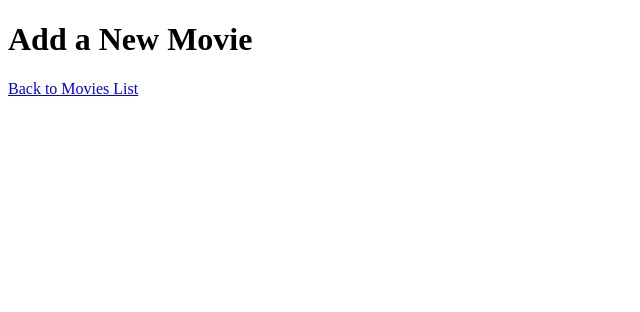
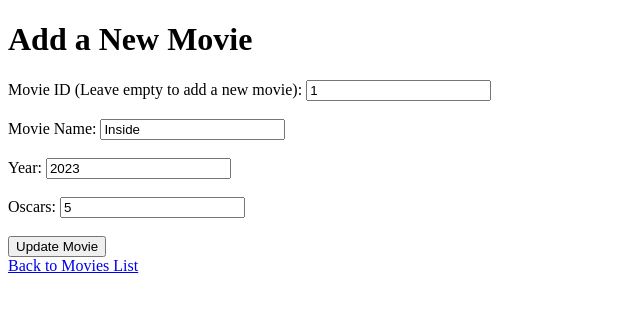
Before and after one commit to oceaanman/DDWT24, a Flask app: template assignment1_files/assignment1_files/templates/add_movie.html in a window 1280 px wide. Shown: the top 312 px of the page, without its empty margins (0-640 px from the left). Run offline with Flask 3, Linux system fonts and the light colour scheme; the template is opened without the code that fills it: values that come from a table or form of the project are taken from there, others are empty.

Commit message:
edited add_movie.html edited flask_application_assignment.py
now movies can be addes or changed

```diff
--- a/assignment1_files/assignment1_files/flask_application_assignment.py
+++ b/assignment1_files/assignment1_files/flask_application_assignment.py
@@ -37,33 +37,40 @@ def index():
 def add_movie():
     movie = None
 
-    if request.method ==  [...]:
-        movie_id = [...]
+    if request.method ==  'POST':
+        movie_id = request.form.get('id')
 
-        ## Handle updates here:
+        # If an id is provided, check if the movie exists and update it
         if movie_id:
-            # Fetch the movie by ID if it exists
-            [...]
+            movie = Movie.query.get(movie_id)
             if movie:
-                # get values for existing movie from HTML
-                [...]
-
+                # Update movie fields with the form data
+                movie.name = request.form.get('name')
+                movie.year = request.form.get('year')
+                movie.oscars = request.form.get('oscars')
             else:
                 return "Movie not found.", 404
         else:
             # Add new movie if no ID is provided
+            movie_name = request.form.get('name')
+            movie_year = request.form.get('year')
+            movie_oscars = request.form.get('oscars')
+
             movie = Movie(
-                [...]
+                name=movie_name,
+                year=int(movie_year) if movie_year else None,
+                oscars=int(movie_oscars) if movie_oscars else None
             )
 
         # Add and Commit changes to the database for both update and add
-        [...]
+        db.session.add(movie)
+        db.session.commit()
         return redirect(url_for('index'))
 
     # Check if editing an existing movie via query parameter - pass to add values in add_movie page (optional)
-    [...]
+    movie_id = request.args.get('id')
     if movie_id:
-        [...]
+        movie = Movie.query.get(movie_id)
 
     return render_template('add_movie.html', movie=movie)
 
--- a/assignment1_files/assignment1_files/templates/add_movie.html
+++ b/assignment1_files/assignment1_files/templates/add_movie.html
@@ -8,6 +8,21 @@
 <body>
     <h1>Add a New Movie</h1>
     <!-- add form here -->
+    <form action="{{ url_for('add_movie') }}" method="POST">
+        <label for="id">Movie ID (Leave empty to add a new movie):</label>
+        <input type="number" id="id" name="id" value="{{ movie.id if movie else '' }}"><br><br>
+
+        <label for="name">Movie Name:</label>
+        <input type="text" id="name" name="name" value="{{ movie.name if movie else '' }}" required><br><br>
+
+        <label for="year">Year:</label>
+        <input type="number" id="year" name="year" value="{{ movie.year if movie else '' }}"><br><br>
+
+        <label for="oscars">Oscars:</label>
+        <input type="number" id="oscars" name="oscars" value="{{ movie.oscars if movie else '' }}"><br><br>
+
+        <button type="submit">{% if movie %}Update Movie{% else %}Add Movie{% endif %}</button>
+    </form>
 
 
     <a href="{{ url_for('index') }}">Back to Movies List</a>
--- a/assignment1_files/assignment1_files/templates/index.html
+++ b/assignment1_files/assignment1_files/templates/index.html
@@ -9,11 +9,11 @@
     <h1>Movies List</h1>
 
     <!-- Display the list of movies -->
-    <ul>
+    <ol>
         {% for movie in movies %}
             <li>{{ movie.name }}</li>
         {% endfor %}
-    </ul>
+    </ol>
 
     <!-- Link to add a new movie -->
     <a href="{{ url_for('add_movie') }}">Add a New Movie</a>
```
Also changed, not shown: assignment1_files/assignment1_files/movies.db.
